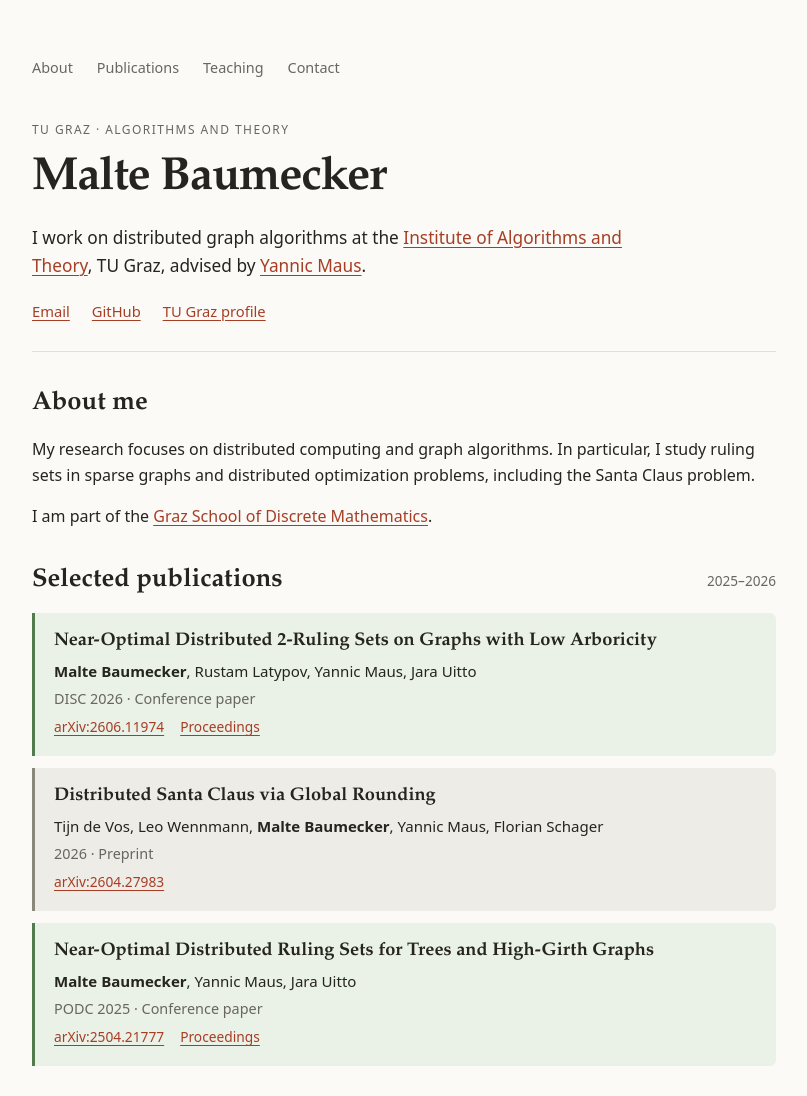
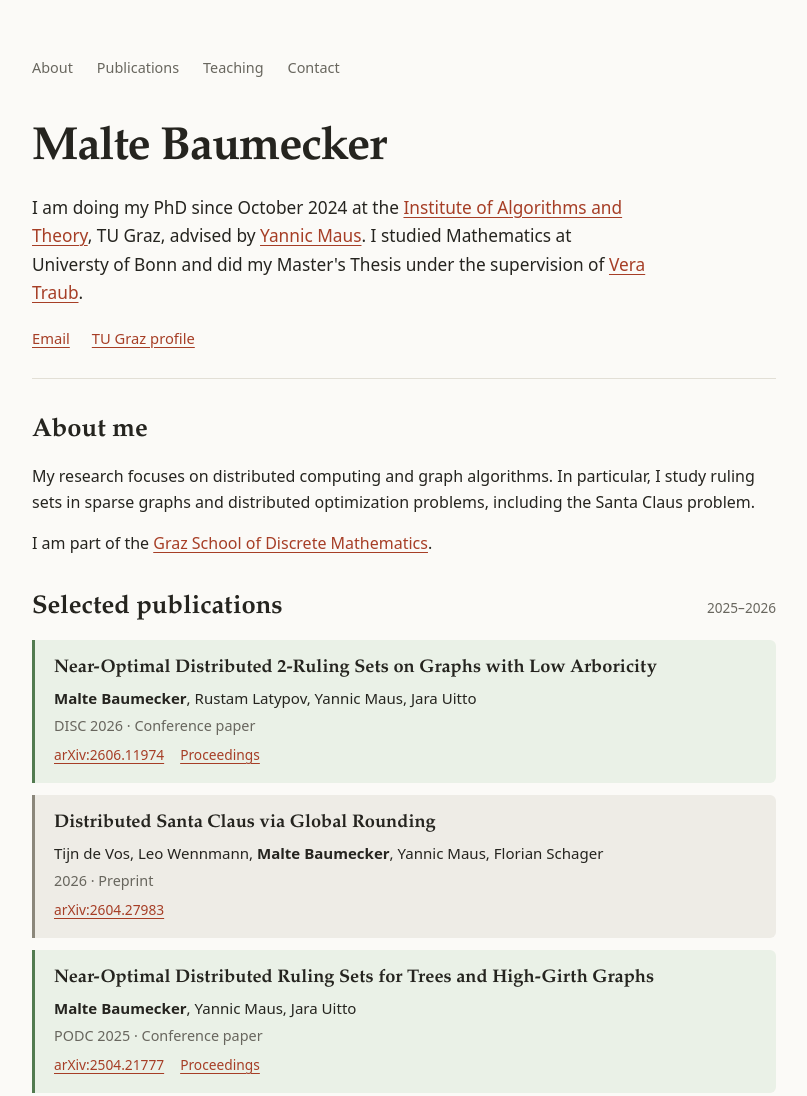
Before and after one commit to malte-baumecker/malte-baumecker.github.io, a plain HTML site: page index.html in a window 1280 px wide. Shown: the top 1096 px of the page, without its empty margins (236-1043 px from the left). Drawn offline with Linux system fonts and the light colour scheme.

Commit message:
Revise introduction and remove GitHub link
Updated the introduction paragraph and removed GitHub link.

```diff
--- a/index.html
+++ b/index.html
@@ -84,12 +84,10 @@
     </nav>
     <main id="main">
       <header>
-        <p class="eyebrow">TU Graz · Algorithms and Theory</p>
         <h1>Malte Baumecker</h1>
-        <p class="intro">I work on distributed graph algorithms at the <a href="https://www.tugraz.at/institute/atcs/home">Institute of Algorithms and Theory</a>, TU Graz, advised by <a href="https://academia.yannicmaus.de/">Yannic Maus</a>.</p>
+        <p class="intro">I am doing my PhD since October 2024 at the <a href="https://www.tugraz.at/institute/atcs/home">Institute of Algorithms and Theory</a>, TU Graz, advised by <a href="https://academia.yannicmaus.de/">Yannic Maus</a>. I studied Mathematics at Universty of Bonn and did my Master's Thesis under the supervision of <a href="https://people.inf.ethz.ch/vtraub/">Vera Traub</a>. </p>
         <div class="links" aria-label="Contact and profiles">
           <a href="mailto:malte.baumecker@tugraz.at">Email</a>
-          <a href="https://github.com/malte-baumecker">GitHub</a>
           <a href="https://tugraz.elsevierpure.com/en/persons/malte-baumecker/">TU Graz profile</a>
         </div>
       </header>
```
